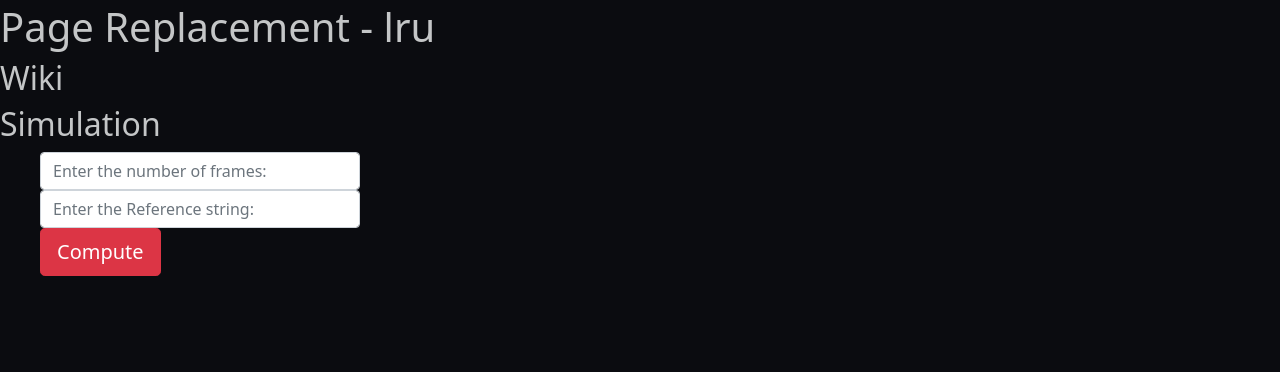
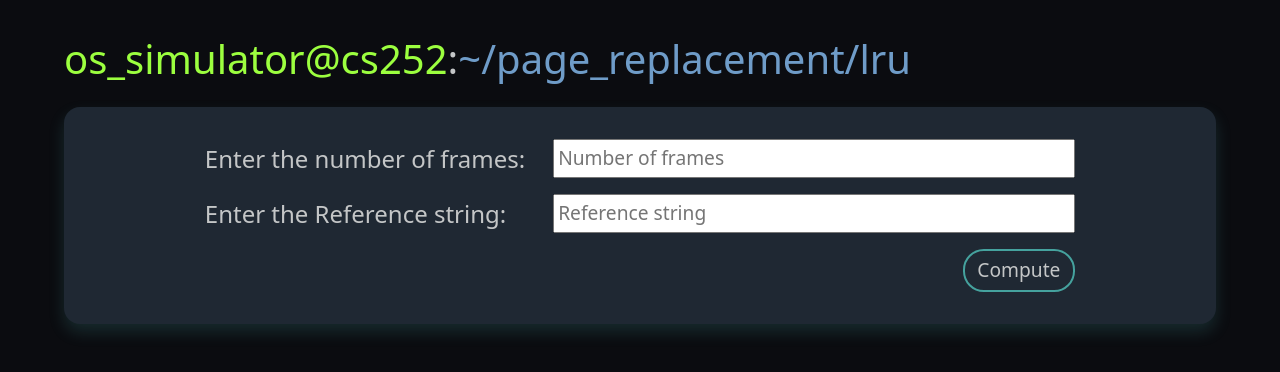
Before and after one commit to pranav2305/os-simulator, a Flask app: page /page-replacement/lru in a window 1280 px wide; the page is wider, and only the part inside the window is pictured. Shown: the part 59-431 px from the top of that part. Run offline with Flask 2, Linux system fonts and the light colour scheme; some web fonts are replaced.

Commit message:
Add styles for page replacement

```diff
--- a/static/css/main.css
+++ b/static/css/main.css
@@ -14,6 +14,10 @@ body {
 
 p, h1, h2, h3, h4, h5, h6, a, label, td, th{
   color: var(--text);
+}
+
+td, th {
+  text-align: center;
 }
 
 .home-title {
@@ -88,6 +92,8 @@ p, h1, h2, h3, h4, h5, h6, a, label, td, th{
   border: solid 2px var(--darker-blue);
   margin-left: 1rem;
   border-radius: 1.3rem;
+  padding: .3rem .8rem;
+  background-color: var(--darkest-blue);
 }
 
 .button-div button:hover {
@@ -217,3 +223,9 @@ nav {
   border-top-right-radius: 1rem;
   border-bottom-right-radius: 1rem;
 }
+
+/* Page Replacement */
+
+#pr-table-div {
+  display: none;
+}
--- a/static/js/page_replacement/lru.js
+++ b/static/js/page_replacement/lru.js
@@ -105,19 +105,18 @@ var index;
 	}
 	txt= " ";var real;var m=0;
 	var $table=$("<table border='1'></table>");
-	$table.addClass('table table-striped');
+	$table.addClass('table table-bordered');
 	var $tbody = $("<tbody></tbody>");
 		for ( i=0; i<row;i++)
 		  {
 			var line =$("<tr></tr>");
-			line.css({'background-color': getRandomColor()});
 			  for(j=0; j<col;j++){
 
 			if(i==row-1) {
 
 
 					if(("PH".localeCompare(pages[i][j])==0)){
-						line.append('<td style="color:green">'+'PH'+'</td>');
+						line.append('<td style="color:#9cff3f">'+'PH'+'</td>');
 					}
 					else{
 						line.append('<td style="color:red">'+'PF'+'</td>');
@@ -139,25 +138,7 @@ var index;
             $('#table-div').empty();
 		  $table.appendTo($("#table-div"));
 		  $("#sp1").html('<p style="text-align:center">'+"<b>The no of page faults :</b>"+"   "+'<span style="color:red">'+pf+'</span>'+'</p>')
-		  $("#sp2").html('<p style="text-align:center">'+"<b>The no of page hits :</b>"+"   "+'<span style="color:green">'+ph+'</span>'+'</p>')
-		  function getRandomColor() {
-			m=m+1;
-			var color ='';
-			  if(m==1){
-				  color='Green';
-			  }
-			  if(m==2){
-				  color='Orange';
-			  }
-			  if(m==3){
-				  color='Yellow';
-			  }
-			  if(m==4){
-				  color='LightGray';
-			  }
-
-			return color;
-			 }
-			 console.log(m);
+		  $("#sp2").html('<p style="text-align:center">'+"<b>The no of page hits :</b>"+"   "+'<span style="color:#9cff3f">'+ph+'</span>'+'</p>')
 txt = txt + "\n";
+document.getElementById("pr-table-div").style.display = "block";
 });
--- a/templates/page_replacement/pr_base.html
+++ b/templates/page_replacement/pr_base.html
@@ -10,30 +10,31 @@
 {% endblock %}
 
 {% block body %}
-<h1>Page Replacement - {{ algo }}</h1>
+<div class="main-container">
+  <h1 class="page-heading"><span class="user">os_simulator@cs252</span>:<span class="filename">~/page_replacement/{{ algo }}</span></h1>
 <section>
-  <h2>Wiki</h2>
-  {% block wiki %}
-  {% endblock %}
-</section>
-<section>
-  <h2>Simulation</h2>
     <form>
-    <div class"container" >
-        <div class="form-group row" style="margin-left:40px;width:25vw;display:block">
-            <input type = "number" id="frames"class="form-control" placeholder="Enter the number of frames:">
+      <div class="card-container">
+        <div class="input-div">
+          <label for="frames">Enter the number of frames: </label>
+          <input type = "number" id="frames" placeholder="Number of frames">
         </div>
-
-        <div class="form-group row" style="margin-left:40px;width:25vw;display:block">
-                <input type = "text" id="rs" class="form-control" placeholder="Enter the Reference string:">
+        <div class="input-div">
+          <label for="rs">Enter the Reference string: </label>
+                <input type = "text" id="rs" placeholder="Reference string">
         </div>
-            <input type = "button" style="margin-left:40px; margin-bottom:20px" class="btn btn-danger btn-lg" id="compute-btn" value = "Compute">
-		<div id="table-div" class="table-responsive" style="width:80vw;margin:auto;text-align:center"></div>
-		<div id="sp1"></div>
-		<div id="sp2"></div>
-    </div>
-</form>
+        <div class="button-div">
+          <button type = "button" id="compute-btn" value = "Compute">Compute</button>
+        </div>
+      </div>
+      <div class="card-container" id="pr-table-div">
+        <div id="table-div" class="table table-responsive"></div>
+        <div id="sp1"></div>
+        <div id="sp2"></div>
+      </div>
+    </form>
     {% block sim %}
     {% endblock %}
 </section>
+</div>
 {% endblock %}
```
Also changed, not shown: static/js/page_replacement/fifo.js (+4 -26 lines), static/js/page_replacement/optimal.js (+4 -23 lines).
